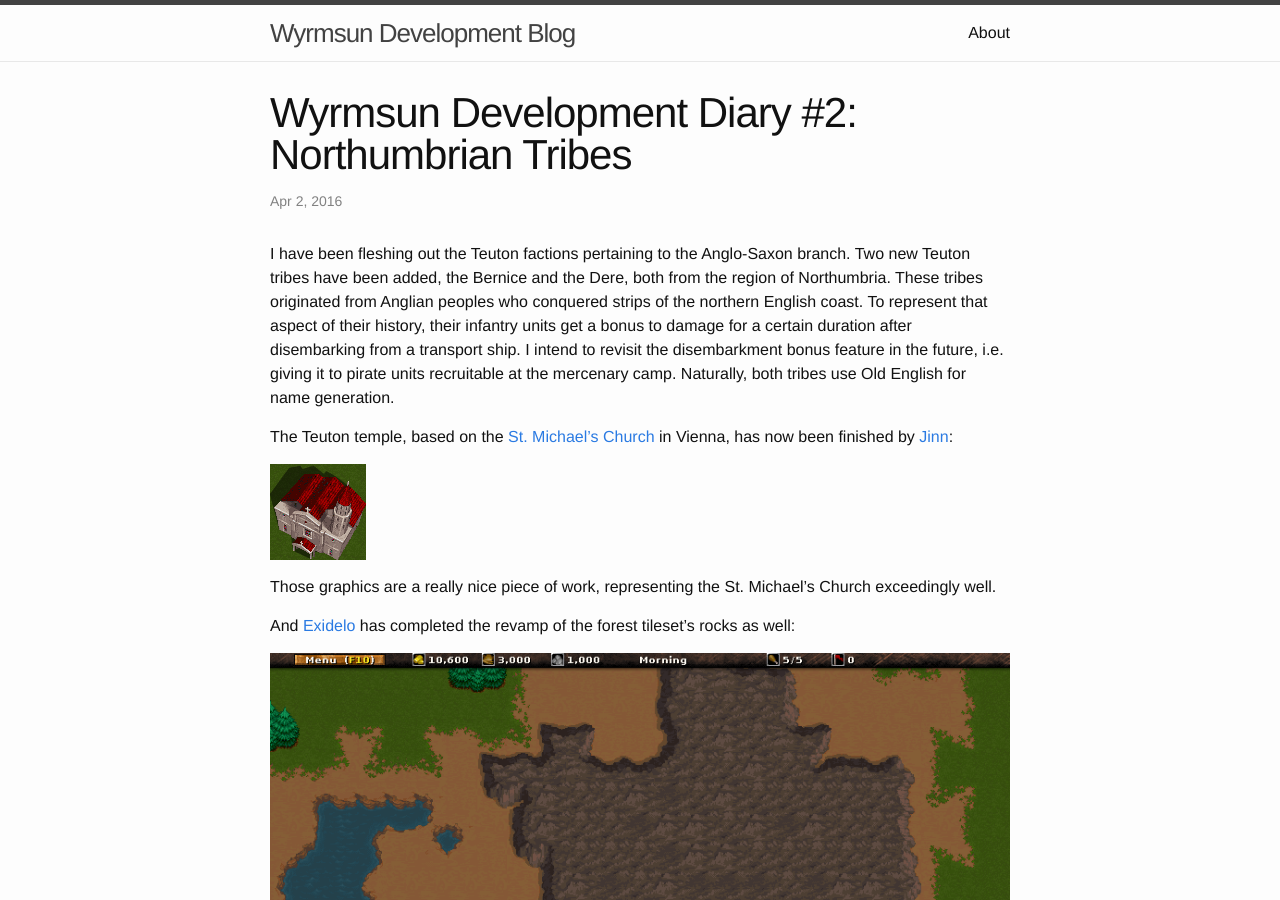
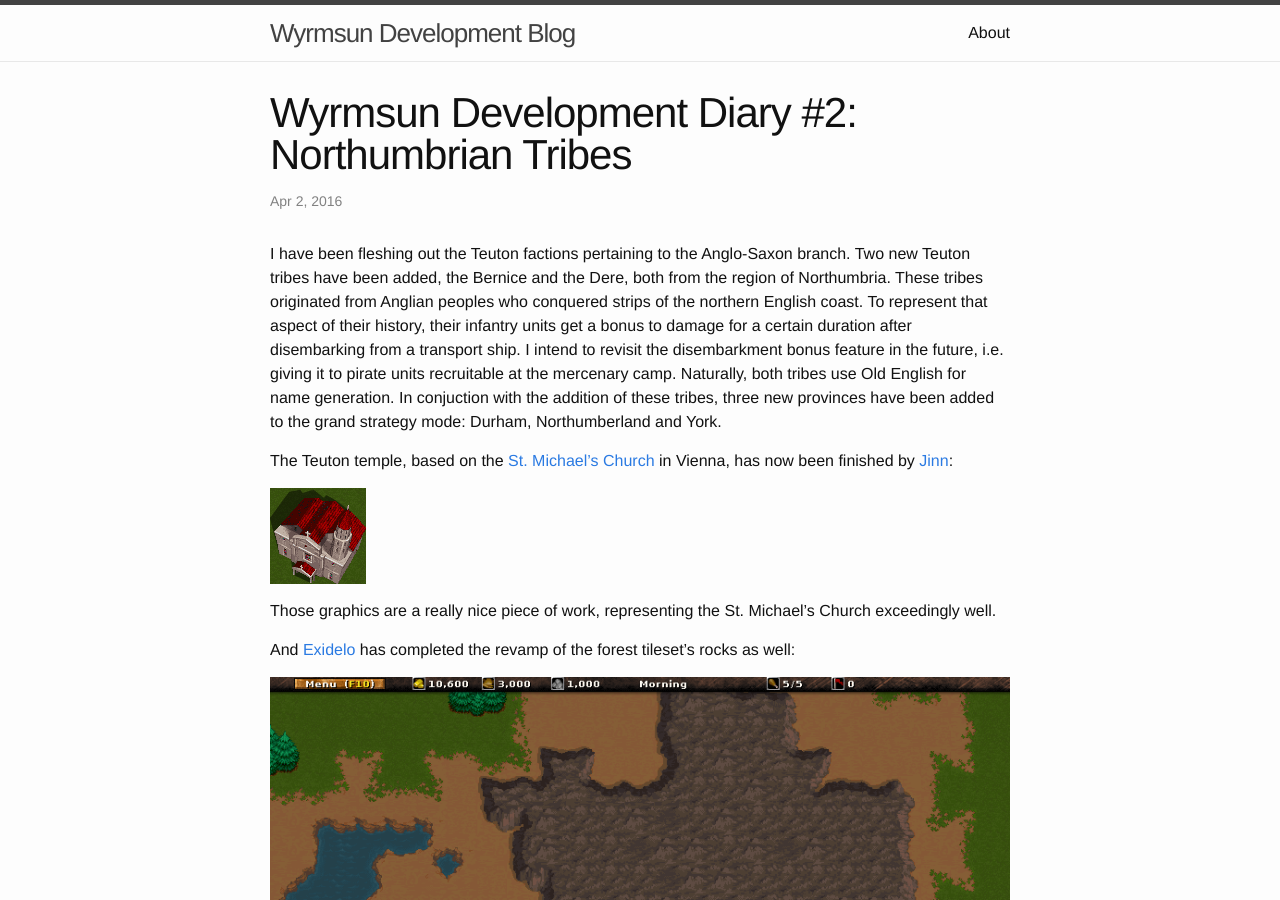
Before and after one commit to Andrettin/Andrettin.github.io, a Jekyll site: the page built from _posts/2016-04-02-disembarkment-bonus.markdown, in a window 1280 px wide and 900 px high. Built offline with Jekyll 4.4.1, drawn with Linux system fonts in a browser that asks for light colours; comment, search, counter and statistics services are not loaded.

Commit message:
Update to the post

```diff
--- a/_posts/2016-04-02-disembarkment-bonus.markdown
+++ b/_posts/2016-04-02-disembarkment-bonus.markdown
@@ -6,7 +6,7 @@
 comments: true
 tags: [teuton, temple, church, vienna, forest, rocks, transport, disembarkment, disembarkment bonus, english, england, bernice, dere, northumbria, anglian, anglo-saxon, old english]
 ---
-I have been fleshing out the Teuton factions pertaining to the Anglo-Saxon branch. Two new Teuton tribes have been added, the Bernice and the Dere, both from the region of Northumbria. These tribes originated from Anglian peoples who conquered strips of the northern English coast. To represent that aspect of their history, their infantry units get a bonus to damage for a certain duration after disembarking from a transport ship. I intend to revisit the disembarkment bonus feature in the future, i.e. giving it to pirate units recruitable at the mercenary camp. Naturally, both tribes use Old English for name generation.
+I have been fleshing out the Teuton factions pertaining to the Anglo-Saxon branch. Two new Teuton tribes have been added, the Bernice and the Dere, both from the region of Northumbria. These tribes originated from Anglian peoples who conquered strips of the northern English coast. To represent that aspect of their history, their infantry units get a bonus to damage for a certain duration after disembarking from a transport ship. I intend to revisit the disembarkment bonus feature in the future, i.e. giving it to pirate units recruitable at the mercenary camp. Naturally, both tribes use Old English for name generation. In conjuction with the addition of these tribes, three new provinces have been added to the grand strategy mode: Durham, Northumberland and York.
 
 The Teuton temple, based on the [St. Michael's Church](http://www.michaelerkirche.at/content/en/tours/0) in Vienna, has now been finished by [Jinn](http://jinndevil.tumblr.com/):
 
```
